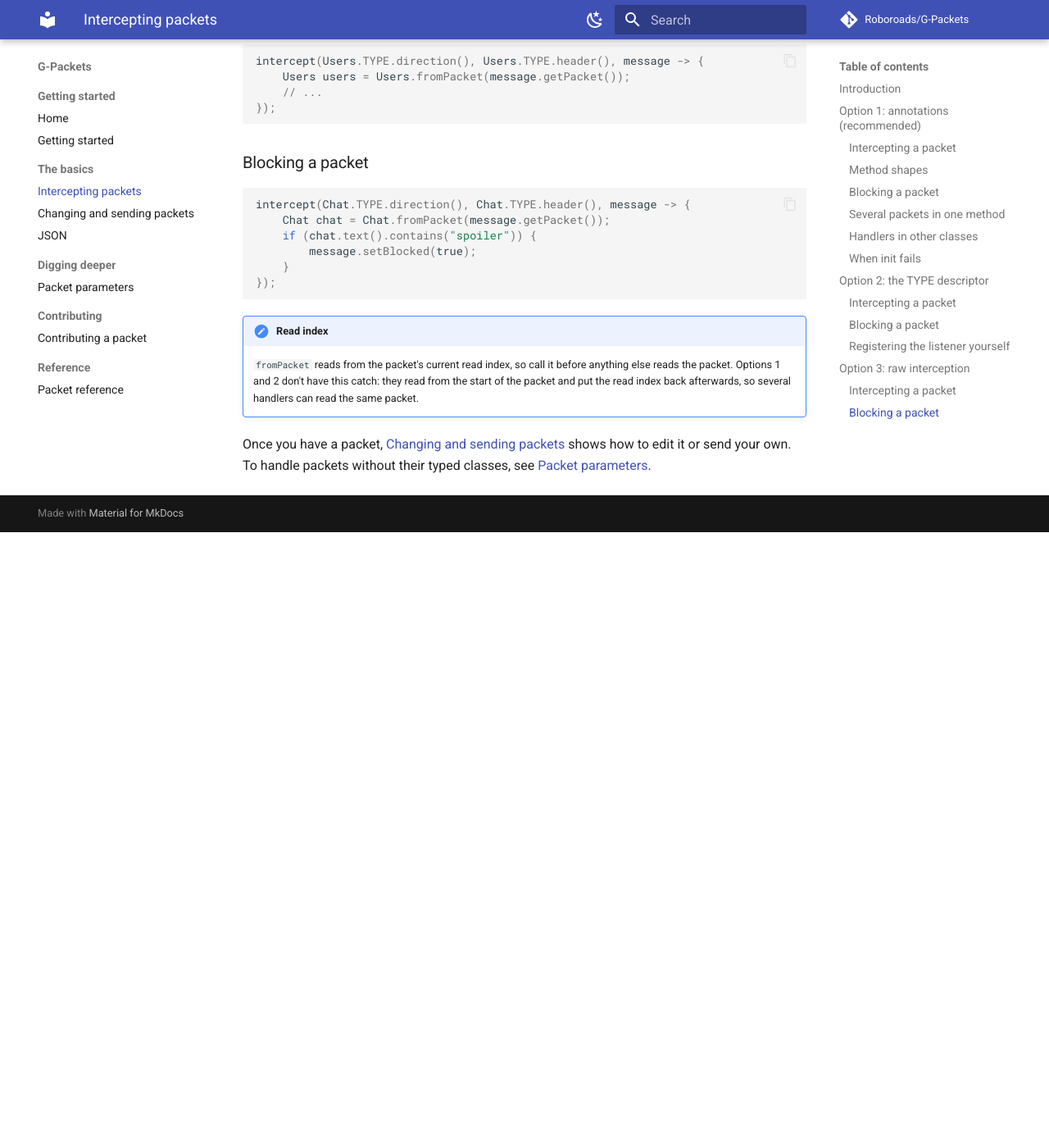
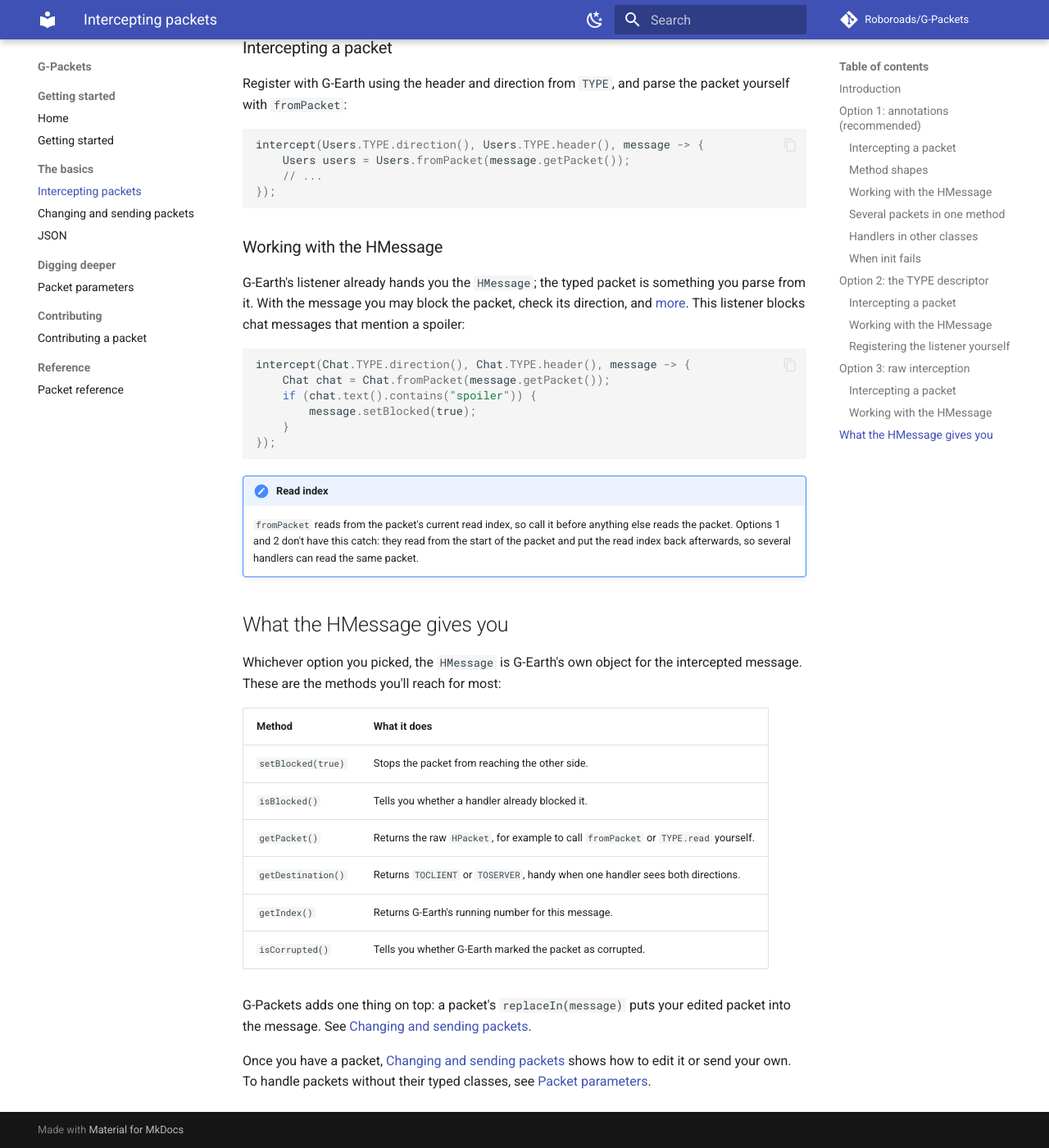
Before and after one commit to Roboroads/G-Packets, an MkDocs documentation site: the page built from docs/intercepting.md, in a window 1280 px wide and 1400 px high, scrolled down 3827 px. Shown: the whole window at 82% size. Built offline with MkDocs 1.6.1 and Material for MkDocs 9.7.7, drawn with Linux system fonts in a browser that asks for light colours; comment, search, counter and statistics services are not loaded; before the commit the page ends 4476 px from its top, so only the background shows below that; some of the changed text lies outside the part shown.

Commit message:
docs: describe the HMessage instead of only blocking

````diff
--- a/docs/intercepting.md
+++ b/docs/intercepting.md
@@ -12,7 +12,7 @@ There are three ways to intercept. They are alternatives: pick the one you like
 | [Option 2: the TYPE descriptor](#option-2-the-type-descriptor) | a lambda per packet type | You prefer lambdas, or you add and remove handlers at runtime |
 | [Option 3: raw interception](#option-3-raw-interception) | G-Earth's own `intercept`, with `fromPacket` inside | You already have raw G-Earth listeners and only want the parsing |
 
-All three use the same packet classes and give you the same `HMessage`, so [changing](changing-and-sending.md) and blocking work the same way in each.
+All three use the same packet classes and give you the same G-Earth `HMessage`, so [changing a packet](changing-and-sending.md) and [working with the HMessage](#what-the-hmessage-gives-you) work the same way in each.
 
 ## Option 1: annotations (recommended)
 
@@ -56,9 +56,9 @@ void onUsers(Users users, HMessage message) { }
 void onUsers(HMessage message) { } // no packet parameter, so the type is listed
 ```
 
-### Blocking a packet
+### Working with the HMessage
 
-Take the `HMessage` and block it to stop the packet from reaching the other side:
+Add an `HMessage` parameter after the packet to get G-Earth's message around it. With it you may block the packet, check its direction, reach the raw `HPacket`, and [more](#what-the-hmessage-gives-you). This handler blocks chat messages that mention a spoiler:
 
 ```java
 @Intercept(Chat.class)
@@ -126,9 +126,9 @@ protected void initExtension() {
 }
 ```
 
-### Blocking a packet
+### Working with the HMessage
 
-The handler gets the `HMessage` as its second argument:
+The handler gets G-Earth's `HMessage` as its second argument. With it you may block the packet, check its direction, reach the raw `HPacket`, and [more](#what-the-hmessage-gives-you). This handler blocks chat messages that mention a spoiler:
 
 ```java
 Chat.TYPE.intercept(this, (chat, message) -> {
@@ -161,7 +161,9 @@ intercept(Users.TYPE.direction(), Users.TYPE.header(), message -> {
 });
 ```
 
-### Blocking a packet
+### Working with the HMessage
+
+G-Earth's listener already hands you the `HMessage`; the typed packet is something you parse from it. With the message you may block the packet, check its direction, and [more](#what-the-hmessage-gives-you). This listener blocks chat messages that mention a spoiler:
 
 ```java
 intercept(Chat.TYPE.direction(), Chat.TYPE.header(), message -> {
@@ -175,4 +177,19 @@ intercept(Chat.TYPE.direction(), Chat.TYPE.header(), message -> {
 !!! note "Read index"
     `fromPacket` reads from the packet's current read index, so call it before anything else reads the packet. Options 1 and 2 don't have this catch: they read from the start of the packet and put the read index back afterwards, so several handlers can read the same packet.
 
+## What the HMessage gives you
+
+Whichever option you picked, the `HMessage` is G-Earth's own object for the intercepted message. These are the methods you'll reach for most:
+
+| Method | What it does |
+|---|---|
+| `setBlocked(true)` | Stops the packet from reaching the other side. |
+| `isBlocked()` | Tells you whether a handler already blocked it. |
+| `getPacket()` | Returns the raw `HPacket`, for example to call `fromPacket` or `TYPE.read` yourself. |
+| `getDestination()` | Returns `TOCLIENT` or `TOSERVER`, handy when one handler sees both directions. |
+| `getIndex()` | Returns G-Earth's running number for this message. |
+| `isCorrupted()` | Tells you whether G-Earth marked the packet as corrupted. |
+
+G-Packets adds one thing on top: a packet's `replaceIn(message)` puts your edited packet into the message. See [Changing and sending packets](changing-and-sending.md).
+
 Once you have a packet, [Changing and sending packets](changing-and-sending.md) shows how to edit it or send your own. To handle packets without their typed classes, see [Packet parameters](parameters.md).
````
Also changed, not shown: docs/changing-and-sending.md (+1 -1 lines), 1 other file.
